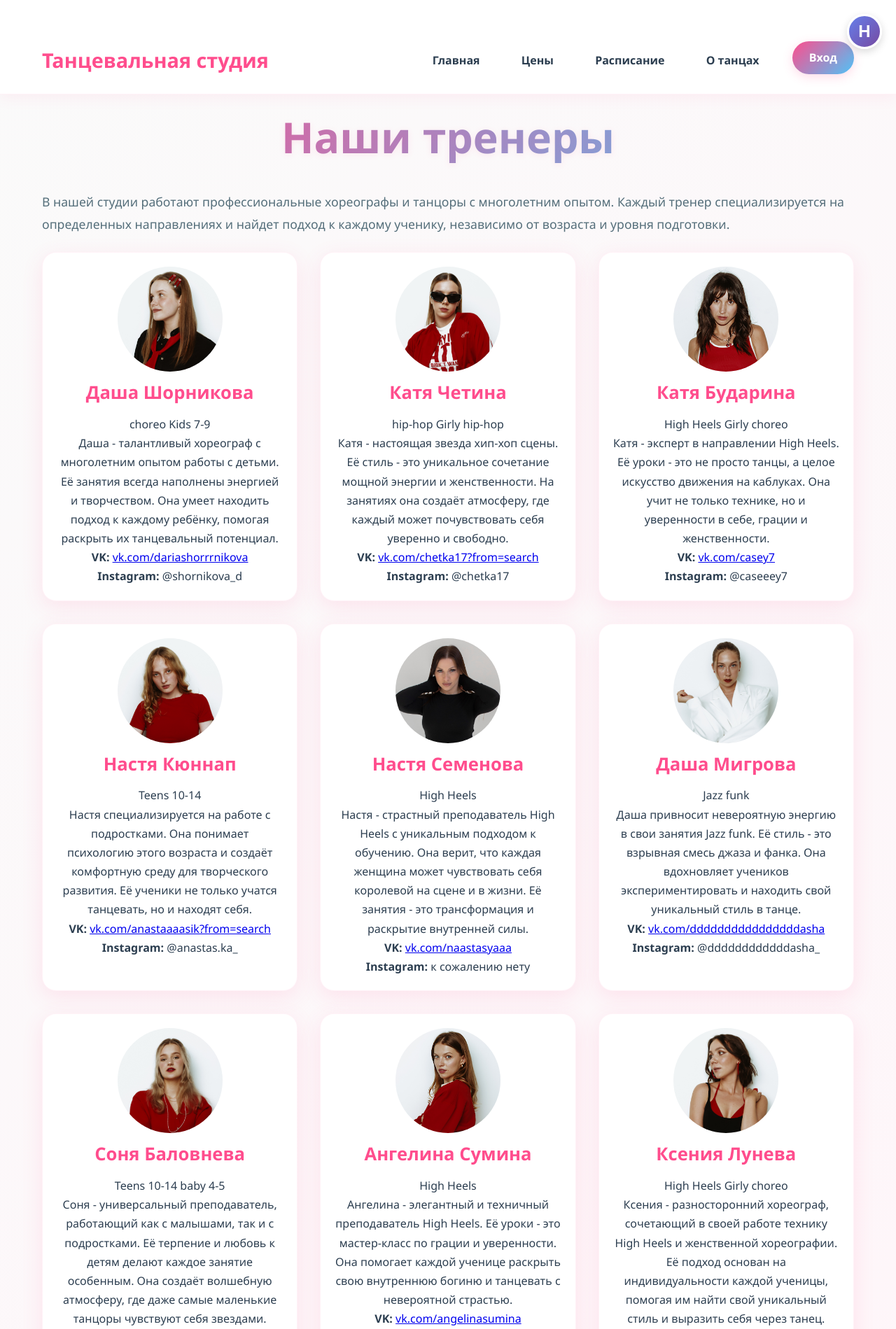
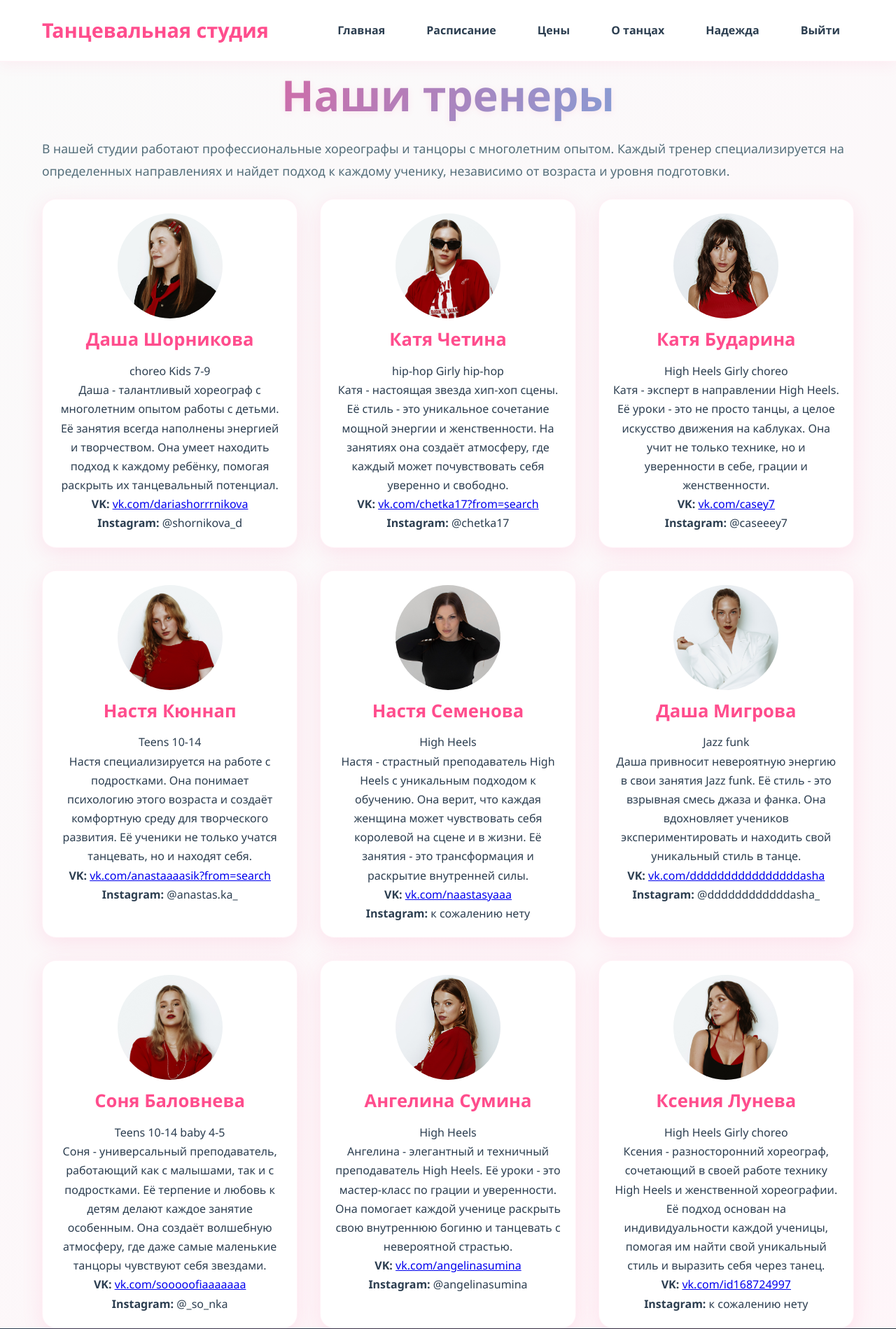
Before and after one commit to adsoboleva1101-alt/dance-studio-website, a Flask app: page /coaches in a window 1280 px wide. Shown: the top 1899 px of the page at 70% size. Run offline with Flask 3, Linux system fonts and the light colour scheme; a user stored in the database is signed in.

Commit message:
обновила код

```diff
--- a/data/app.py
+++ b/data/app.py
@@ -360,12 +360,11 @@
         return redirect('/login')
 
 
-# В вашем app.py добавьте/обновите следующие маршруты:
-
 @app.route('/test')
 def test():
     """Страница теста стиля"""
     return render_template('test.html')
+
 
 @app.route('/api/test', methods=['POST'])
 def process_test():
@@ -376,7 +375,6 @@
         answers = data.get('answers', [])
         user_id = session.get('user_id')
 
-        # 1. Если возраст 4-5 или 7-9 лет
         if age_choice == "A":
             result = {
                 "style": "Baby 4-5",
@@ -392,7 +390,6 @@
                 "description": "Танцы для детей!"
             }
         else:
-            # 2. Для возраста 10+ лет анализируем ответы
             question_weights = {
                 2: {"А": {"Choreo": 2}, "Б": {"High Heels": 2}, "В": {"Hip-hop": 3},
                     "Г": {"Girly hip-hop": 2}, "Д": {"Girly Choreo": 2}, "Е": {"Jazz Funk": 3}},
@@ -426,7 +423,6 @@
 
             recommended_style = max(style_scores, key=style_scores.get)
 
-            # 3. Проверяем возрастные ограничения
             age_mapping = {
                 "C": {"text": "10-13 лет", "numeric": 12},
                 "D": {"text": "14-15 лет", "numeric": 14},
@@ -465,7 +461,6 @@
             final_style = recommended_style
             final_teacher = teachers_by_style.get(recommended_style, "")
 
-            # Проверка возрастных ограничений
             if recommended_style in min_age_requirements:
                 min_age = min_age_requirements[recommended_style]
                 if user_age < min_age:
@@ -489,7 +484,6 @@
                 "date": datetime.now().isoformat()
             }
 
-        # Сохраняем результат
         results = load_json_file(RESULTS_FILE)
         results.append(result)
         save_json_file(RESULTS_FILE, results)
@@ -497,10 +491,8 @@
         if user_id:
             try:
                 db = get_db()
-                # Сначала проверяем, есть ли таблица test_results
                 cursor = db.execute("SELECT name FROM sqlite_master WHERE type='table' AND name='test_results'")
                 if not cursor.fetchone():
-                    # Создаем таблицу если ее нет
                     db.execute('''
                         CREATE TABLE test_results (
                             id INTEGER PRIMARY KEY AUTOINCREMENT,
@@ -528,6 +520,7 @@
         print(f"Ошибка в process_test: {e}")
         return jsonify({"error": "Ошибка обработки теста"}), 500
 
+
 @app.route('/schedule')
 def schedule():
     """Страница расписания"""
@@ -547,6 +540,7 @@
     """ Функция для отображения страницы "О танцах" """
     return render_template('dances.html')
 
+
 @app.route('/api/calculate_result', methods=['POST'])
 def calculate_result():
     """Рассчитать результат теста на основе ответов (для AJAX)"""
@@ -554,8 +548,6 @@
         data = request.json
         age_choice = data.get('age')
         answers = data.get('answers', [])
-
-        # Используем ту же логику, что и в process_test
         if age_choice == "A":
             result = {
                 "style": "Baby 4-5",
@@ -671,6 +663,7 @@
         print(f"Ошибка в calculate_result: {e}")
         return jsonify({"error": str(e)}), 500
 
+
 @app.route('/prices')
 def prices():
     """Страница цен"""
@@ -730,17 +723,14 @@
         try:
             db = get_db()
 
-            # Ищем пользователя
             cursor = db.execute('SELECT * FROM users WHERE email = ?', (email,))
             user = cursor.fetchone()
 
             if user:
                 if user['password'] == password:
-                    # Обновляем last_login
                     db.execute('UPDATE users SET last_login = CURRENT_TIMESTAMP WHERE id = ?', (user['id'],))
                     db.commit()
 
-                    # ДОБАВЛЕНО: Сохраняем в сессию
                     session['user_id'] = user['id']
                     session['user_name'] = user['first_name']
                     session['user_email'] = user['email']
@@ -764,7 +754,6 @@
     return render_template('login.html', message=message)
 
 
-# Страница регистрации
 @app.route('/registration', methods=['GET', 'POST'])
 def registration():
     if request.method == 'POST':
@@ -840,6 +829,22 @@
     return redirect('/')
 
 
+@app.context_processor
+def inject_user():
+    """Добавляет информацию о пользователе во все шаблоны"""
+    user_name = None
+    is_authenticated = False
+
+    if 'user_id' in session:
+        is_authenticated = True
+        user_name = session.get('user_name')
+
+    return dict(
+        is_authenticated=is_authenticated,
+        current_user_name=user_name,
+        current_user_id=session.get('user_id')
+    )
+
 if __name__ == '__main__':
     if not os.path.exists(USERS_FILE):
         save_json_file(USERS_FILE, [])
--- a/data/templates/coaches.html
+++ b/data/templates/coaches.html
@@ -4,56 +4,38 @@
     <title>Тренеры - Танцевальная студия</title>
     <meta charset="UTF-8">
     <meta name="viewport" content="width=device-width, initial-scale=1.0">
-    <link rel = "stylesheet" href = "/static/css/style.css">
-    <style>
-        body {
-            padding-top: 100px !important;
-        }
-        .container {
-            padding-top: 40px;
-        }
-        h1 {
-            margin-top: 20px;
-            margin-bottom: 40px;
-        }
-    </style>
+    <link rel="stylesheet" href="/static/css/style.css">
 </head>
 <body>
     <header>
         <div class="container header-content">
             <div class="logo">
-                Танцевальная студия
+                <a href="/" style="text-decoration: none; color: inherit;">Танцевальная студия</a>
             </div>
             <nav>
                 <ul>
                     <li><a href="/">Главная</a></li>
+                    <li><a href="/schedule">Расписание</a></li>
                     <li><a href="/prices">Цены</a></li>
-                    <li><a href="/schedule">Расписание</a></li>
                     <li><a href="/dances">О танцах</a></li>
-                    <li><a href="/login" class="btn-login">Вход</a></li>
+                    {% if is_authenticated %}
+                        <li>
+                            <div class="user-info">
+                                <a href="/profile" class="btn-profile">
+                                    <span class="user-name">{{ current_user_name }}</span>
+                                </a>
+                            </div>
+                        </li>
+                        <li><a href="/logout" class="btn-logout">Выйти</a></li>
+                    {% else %}
+                        <li><a href="/login" class="btn-login">Вход</a></li>
+                    {% endif %}
                 </ul>
             </nav>
         </div>
     </header>
-    <div class="container">
-    {% if user_name %}
-    <div class="user-panel">
-        <div class="user-dropdown">
-            <button class="user-avatar">
-                <span class="avatar-letter">{{ user_name[0] }}</span>
-            </button>
-            <div class="dropdown-content">
-                <div class="user-info-dropdown">
-                    <strong>{{ user_name }}</strong>
-                </div>
-                <a href="/profile"><i class="fas fa-user-circle"></i> Личный кабинет</a>
-                <a href="/settings"><i class="fas fa-cog"></i> Настройки</a>
-                <div class="dropdown-divider"></div>
-                <a href="/logout" class="logout-link"><i class="fas fa-sign-out-alt"></i> Выйти</a>
-            </div>
-        </div>
-    </div>
-    {% endif %}
+
+    <div class="container" style="padding-top: 100px;">
         <h1>Наши тренеры</h1>
 
         <div class="intro-text">
@@ -91,7 +73,6 @@
             {% endfor %}
         </div>
     </div>
-    <div style="height: 60px;"></div>
 
     <footer>
         <div class="container">
@@ -111,10 +92,10 @@
                 <div class="footer-section">
                     <h3>Быстрые ссылки</h3>
                     <p><a href="/">Главная</a></p>
-                    <p><a href="#styles">Стили танцев</a></p>
-                    <p><a href="#schedule">Расписание</a></p>
-                    <p><a href="/coaches">Наши тренеры</a></p>
-                    <p><a href="/prices">Стоимость занятий</a></p>
+                    <p><a href="/coaches">Тренеры</a></p>
+                    <p><a href="/prices">Цены</a></p>
+                    <p><a href="/schedule">Расписание</a></p>
+                    <p><a href="/dances">О танцах</a></p>
                     <p><a href="/registration">Регистрация</a></p>
                 </div>
             </div>
```
Also changed, not shown: data/templates/dances.html (+14 -3 lines), data/templates/index.html (+13 -1 lines), data/templates/prices.html (+14 -3 lines), data/templates/schedule.html (+20 -34 lines), data/dance_studio.db.
